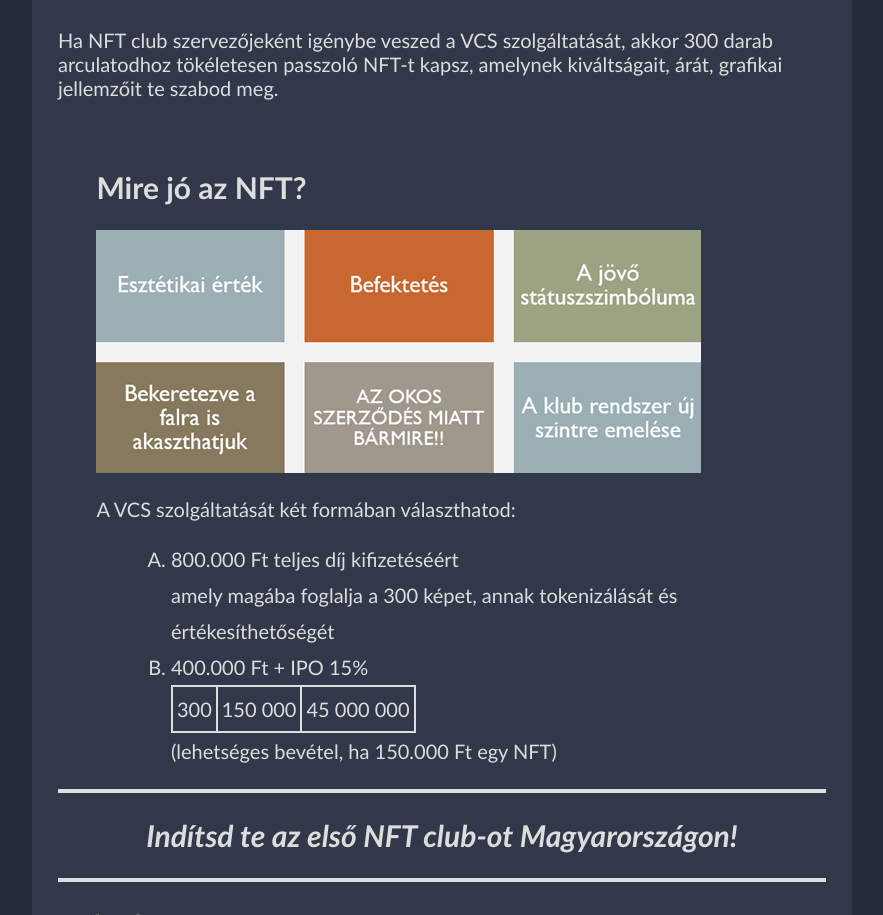
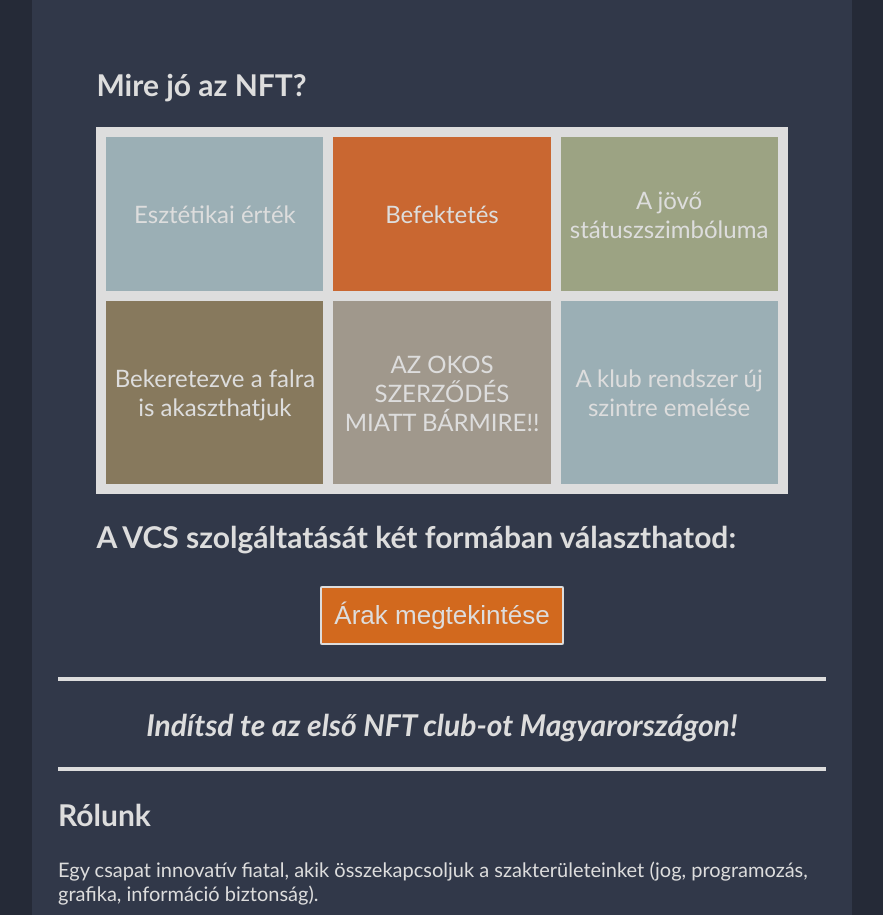
Before and after one commit to virtualclubservice/virtualclubservice.github.io, a plain HTML site: page index.html in a window 1280 px wide. Shown: the part 1885-2800 px from the top of the page, without its empty margins (198-1081 px from the left). Drawn offline with Linux system fonts and the light colour scheme.

Commit message:
Add files via upload

```diff
--- /dev/null
+++ b/arak.html
@@ -0,0 +1,23 @@
+<!DOCTYPE html>
+<html>
+
+    <head>
+        <meta name="viewport" content="width=device-width, initial-scale=1.0">
+        <link rel="stylesheet" href="main.css">
+        <title>Virtual Club Service</title>
+    </head>
+
+    <body>
+        <div id="main-text">
+            <h1>Árak</h1>
+            <hr>
+            <ol type="A">
+                <li>800.000 Ft teljes díj kifizetéséért<br>amely magába foglalja a 300 képet, annak tokenizálását és értékesíthetőségét </li>
+                <li>400.000 Ft + IPO 15% <br> <table><tr><td>300</td><td>150 000</td><td>45 000 000</td></tr></table> (lehetséges bevétel, ha 150.000 Ft egy NFT)</li>
+            </ol>
+            <hr>
+            <button style="display:block; margin: auto;" onclick="window.location.href='index.html'">Vissza a főoldalra</button>
+        </div>
+    </body>
+
+</html>
--- a/index.html
+++ b/index.html
@@ -36,7 +36,6 @@
               <i>Az NFT (nem felcserélhető token) nem csak egy spekulációs játék!</i>
             </h2>
             <hr>
-            <button id="contact-me-btn" onclick="window.location.href='contact.html'">Kapcsolat</button>
             <p>
               A technológiából, az okosszerződésből és a grafikus képekből sokkal többet ki lehet hozni.<br>Egyszerre érvényesülhet az okosszerződés nyújtotta információbiztonság, a grafikai képek vizuális élménye és a közösségek innovatív működtetése.
               <br>
@@ -78,14 +77,28 @@
             <br>
             <div id="nftk">
               <h2>Mire jó az NFT?</h2>
-              <img src="images/Kép1.png" id="fasz">
+              <!--<img src="images/Kép1.png">-->
+              <table id="nftk-table">
+                <tr>
+                  <td style="background-color: #9BAFB5;">Esztétikai érték</td>
+                  <td style="background-color: #C96731;">Befektetés</td>
+                  <td style="background-color: #9CA383;">A jövő státuszszimbóluma</td>
+                </tr>
+                <tr>
+                  <td style="background-color: #87795D;">Bekeretezve a falra is akaszthatjuk</td>
+                  <td style="background-color: #A0988C;">AZ OKOS SZERZŐDÉS MIATT BÁRMIRE!!</td>
+                  <td style="background-color: #9BAFB5;">A klub rendszer új szintre emelése</td>
+                </tr>
+              </table>
               <p>
-                A VCS szolgáltatását két formában választhatod:
-                <br>
+                <h2>A VCS szolgáltatását két formában választhatod: </h2>
+                <button id="contact-me-btn" onclick="window.location.href='arak.html'">Árak megtekintése</button>
+                <!--
                 <ol type="A">
                   <li>800.000 Ft teljes díj kifizetéséért<br>amely magába foglalja a 300 képet, annak tokenizálását és értékesíthetőségét </li>
                   <li>400.000 Ft + IPO 15% <br> <table><tr><td>300</td><td>150 000</td><td>45 000 000</td></tr></table> (lehetséges bevétel, ha 150.000 Ft egy NFT)</li>
                 </ol>
+                -->
               </p>
             </div>
             <hr>
@@ -108,6 +121,7 @@
               <p>Korábbi referencia munkánk: <a href="https://opensea.io/collection/relaxed-rats" target="_blank">Relaxed Rats Project</a></p>
               <img src="images/image009.png" style="width: 60%; display:block; margin:auto;">
             </div>
+            <button id="contact-me-btn" onclick="window.location.href='contact.html'">Kapcsolat</button>
         </div>
     </body>
 </html>
--- a/main.css
+++ b/main.css
@@ -84,6 +84,20 @@ body {
     background-color:rgb(243, 133, 54);
 }
 
+#nftk-table {
+    width: inherit;
+}
+
+#nftk-table td {
+    text-align: center;
+    /*padding: 5%;*/
+    padding-top: 2em;
+    padding-bottom: 2em;
+    width: 33%;
+    border-width: 10px;
+    font-size: 120%;
+}
+
 ul {
     margin-left: 5%;
     line-height: 180%;
@@ -136,9 +150,20 @@ table, th, td {
     padding: 4px;
 }
 
-@media screen and (max-width: 800px) {
+@media screen and (max-width: 1000px) {
     #main-text {
         margin: 0;
         padding: 2%;
     }
+
+    #nftk-table {
+        margin: 0;
+    }
+
+    #nftk-table td {
+        padding-top: 2em;
+        padding-bottom: 2em;
+        width: 33%;
+        height: 50%;
+    }
 }
```
